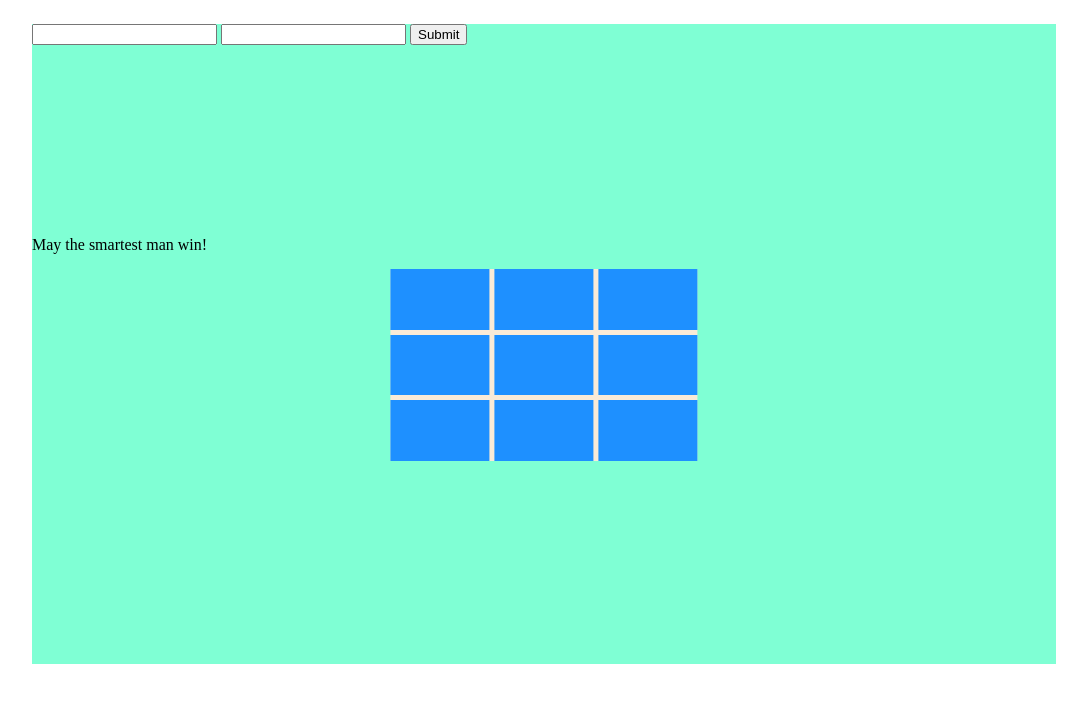
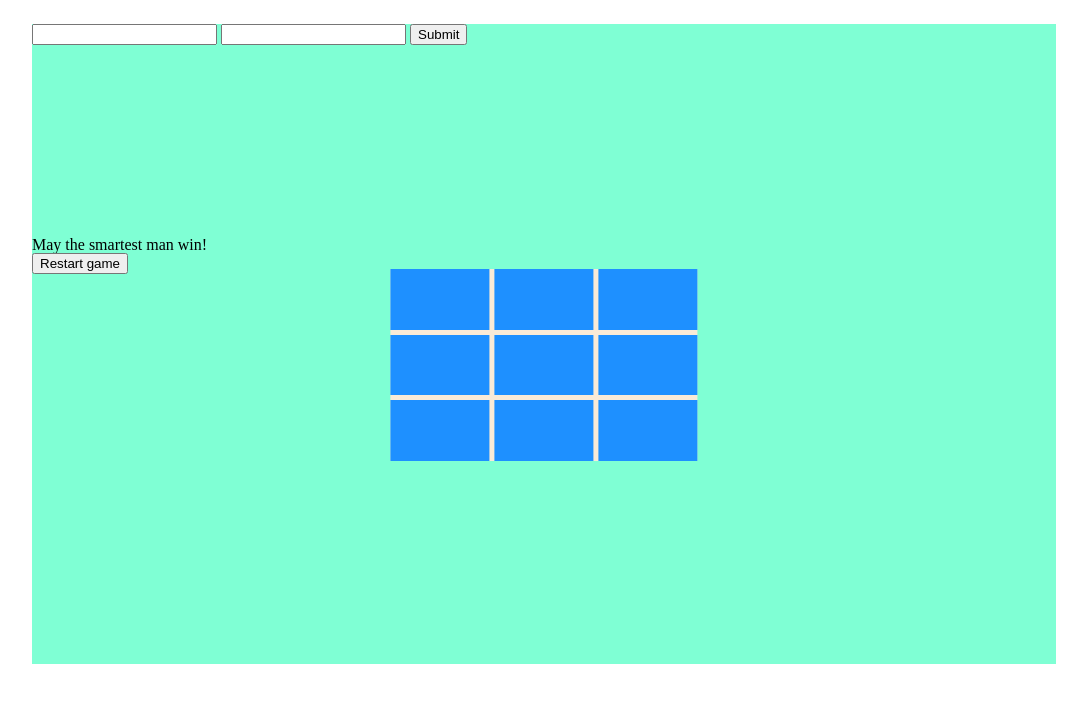
Before and after one commit to CodeSurfer3022/Tic-Tac-Toe, a plain HTML site: page index.html in a window 1280 px wide. Shown: the part 56-758 px from the top of the page, without its empty margins (96-1183 px from the left). Drawn offline with Linux system fonts and the light colour scheme.

Commit message:
Check for tie and add option for restart

```diff
--- a/index.html
+++ b/index.html
@@ -19,6 +19,7 @@
         </form>
         <div id="board"></div>
         <p>May the smartest man win!</p>
+        <button>Restart game</button>
     </main>
     <footer>
 
```
